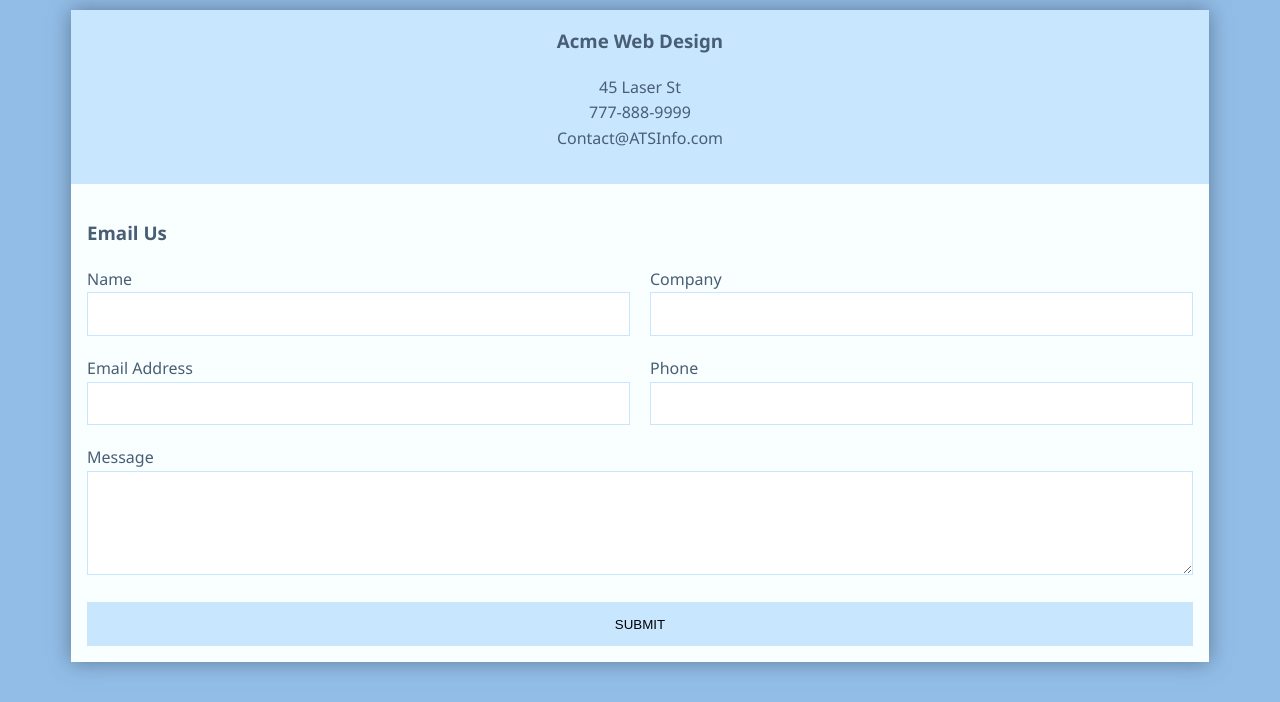
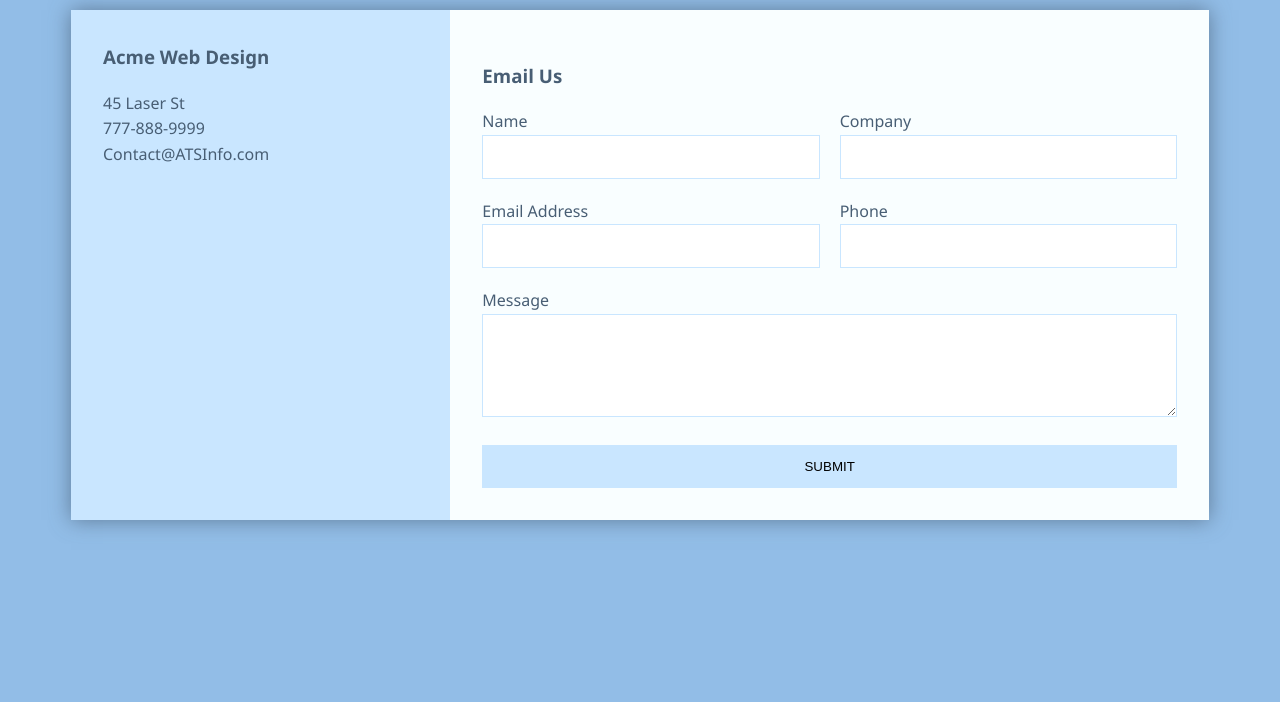
Before and after one commit to VisheshSingh/Responsive-Contacts-Form, a plain HTML site: page index.html in a window 1280 px wide. Shown: the part 124-826 px from the top of the page. After the commit the page ends 800 px from the top, so only its background shows below. Drawn offline with Linux system fonts and the light colour scheme.

Commit message:
media-queries added for large screens

```diff
--- a/style.css
+++ b/style.css
@@ -90,3 +90,19 @@ button:hover, button:focus{
     outline: 0;
     transition: background-color 2s ease-out;
 }
+
+/*Large Screens*/
+@media(min-width: 700px){
+    .wrapper{
+        display: grid;
+        grid-template-columns: 1fr 2fr;
+    }
+
+    .wrapper > *{
+        padding: 2em;
+    }
+
+    .company-info h3, .company-info ul, .brand{
+        text-align: left;
+    }
+}
```
